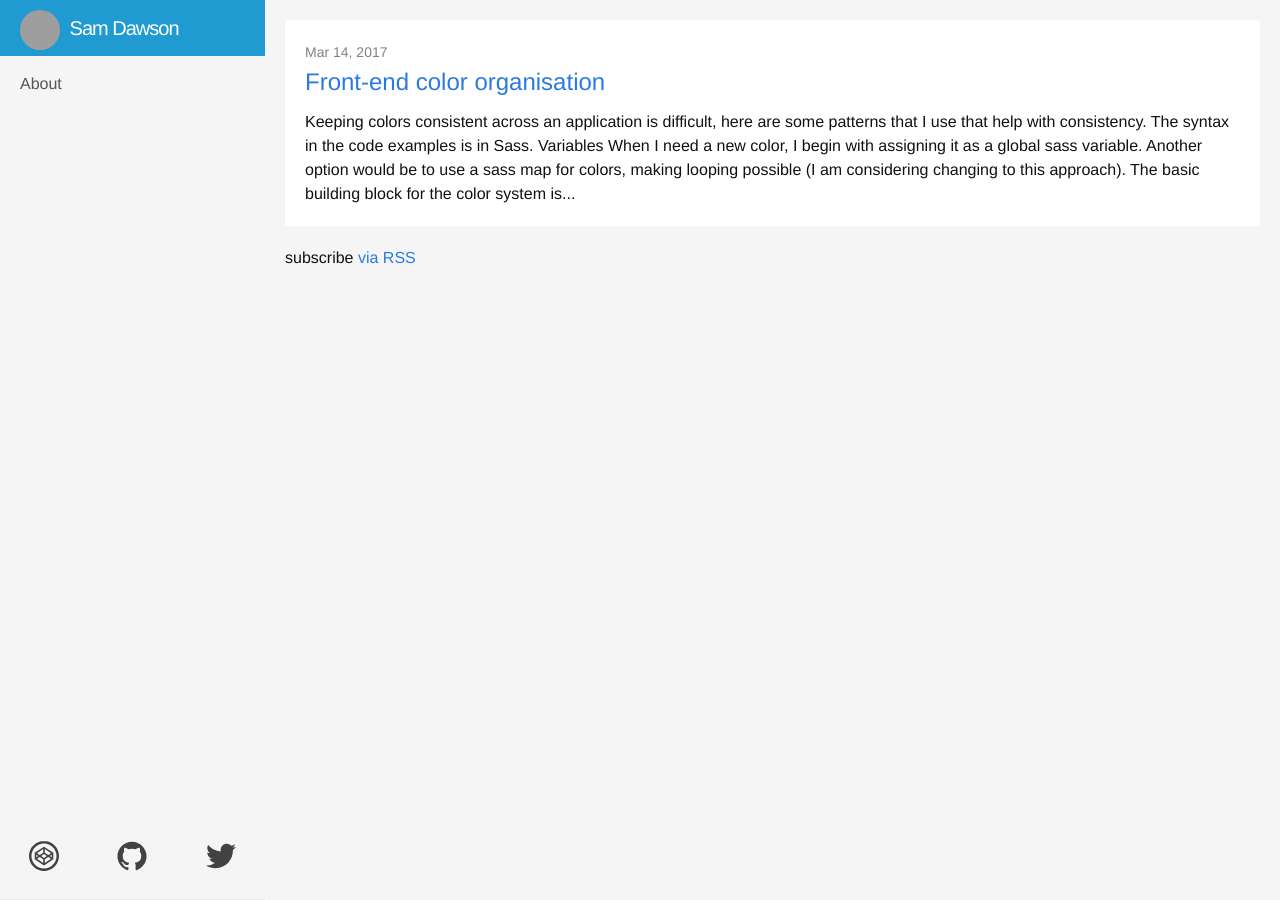
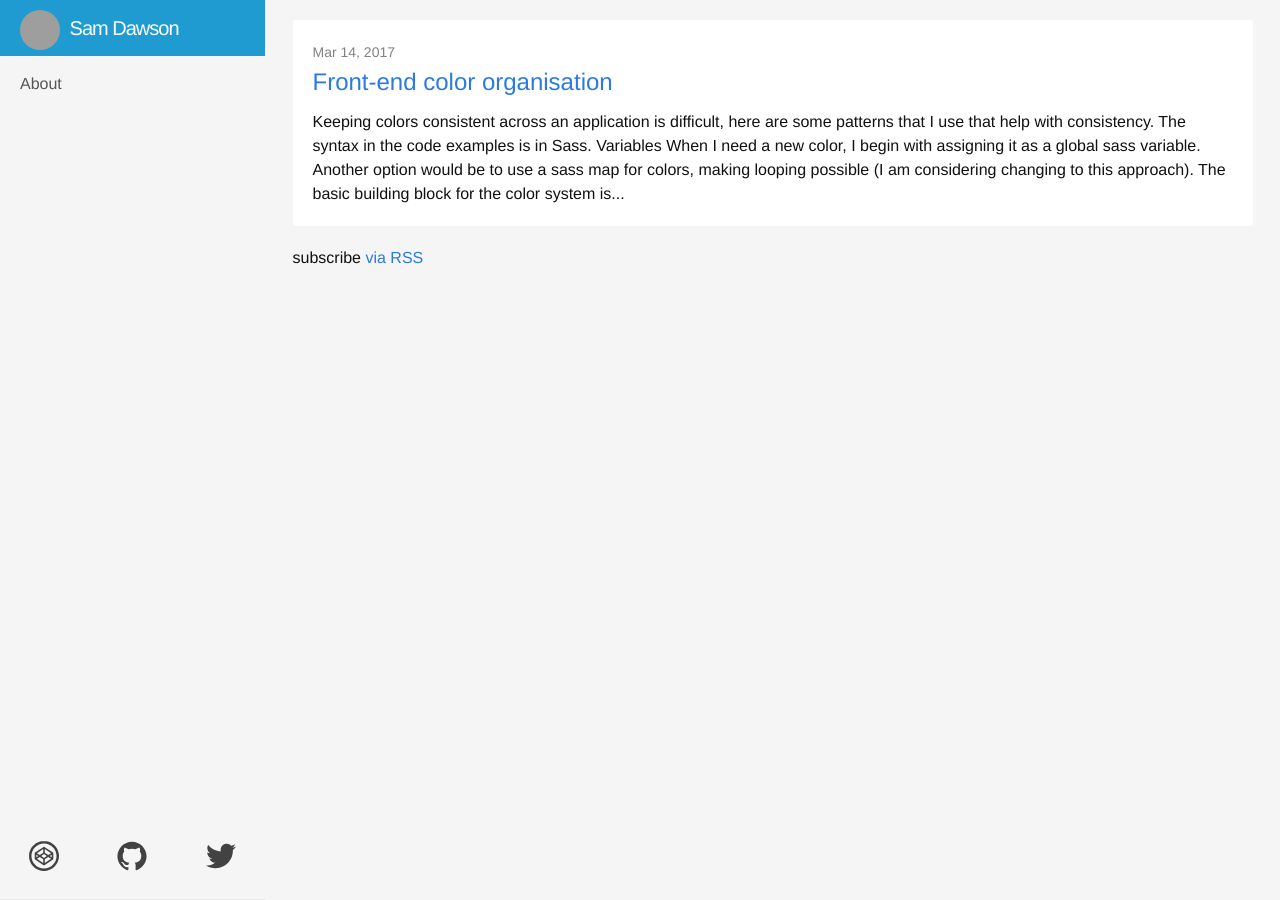
Before and after one commit to Samic8/Samic8.github.io, a Jekyll site: the page built from index.html, in a window 1280 px wide. Built offline with Jekyll 4.4.1, drawn with Linux system fonts in a browser that asks for light colours; grey boxes are pictures that could not be loaded.

Commit message:
Reduce content width

```diff
--- a/css/main.scss
+++ b/css/main.scss
@@ -24,7 +24,7 @@ $grey-color-dark:  darken($grey-color, 25%);
 $the-blue: #209bd1;
 
 // Width of the content area
-$content-width:    1200px;
+$content-width:    1000px;
 
 $on-palm:          600px;
 $on-laptop:        800px;
```
